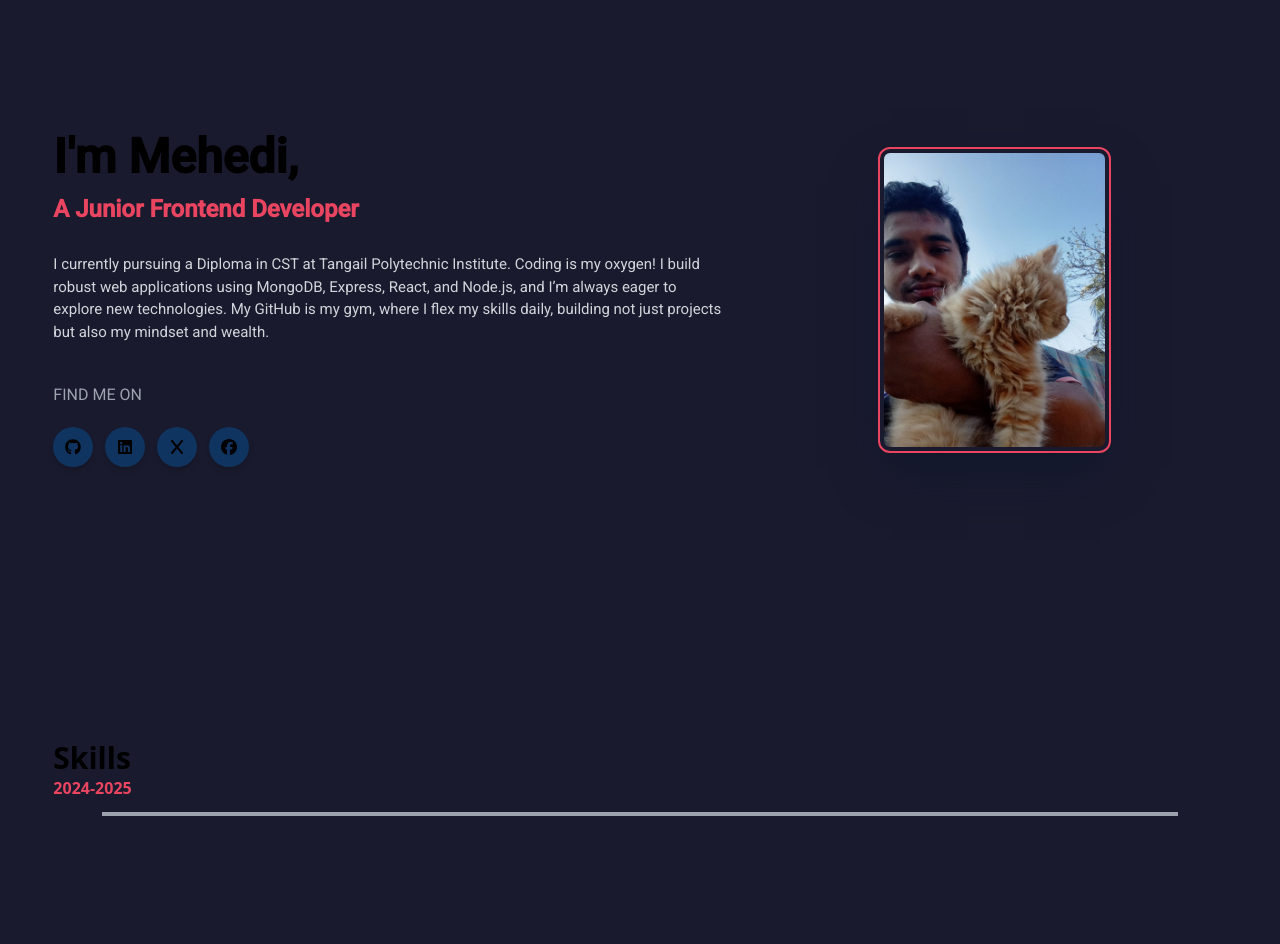
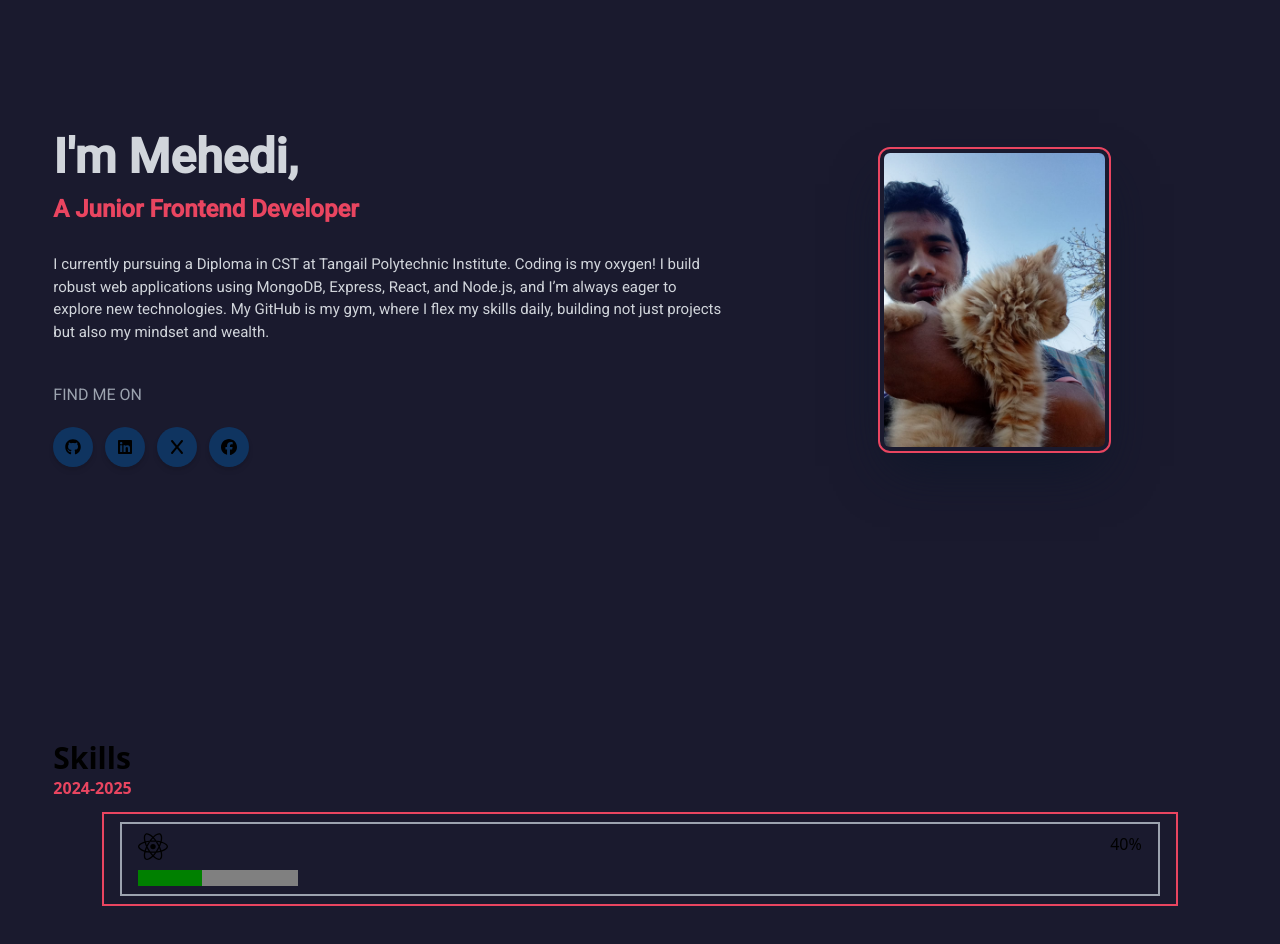
Before and after one commit to mehediScriptDev/personal-portfolio, a React (Vite) app: page / in a window 1280 px wide. Shown: the part 160-1104 px from the top of the page. Built offline with nearby package versions, Linux system fonts and the light colour scheme.

Commit message:
skill section start

```diff
--- a/package.json
+++ b/package.json
@@ -13,6 +13,7 @@
     "@react-icons/all-files": "^4.1.0",
     "@tailwindcss/vite": "^4.1.4",
     "animate.css": "^4.1.1",
+    "framer-motion": "^12.9.2",
     "localforage": "^1.10.0",
     "match-sorter": "^8.0.0",
     "react": "^19.0.0",
--- a/src/Components/Hero.jsx
+++ b/src/Components/Hero.jsx
@@ -9,7 +9,7 @@ const Hero = () => {
   return (
     <section className="grid md:grid-cols-10 min-h-screen grid-cols-1 gap-2  justify-center font-body items-center">
       <div className="col-span-6 max-w-2xl">
-        <h1 className="md:text-5xl text-3xl font-semibold">I'm Mehedi,</h1>
+        <h1 className="md:text-5xl text-3xl text-gray-300 font-semibold">I'm Mehedi,</h1>
         <p></p>
         <p className="text-highlight py-3 font-bold text-2xl lg:text-2xl md:text-3xl animate__animated animate__fadeInDown">A Junior Frontend Developer</p>
         <p className=" md:text-[15px] py-4 text-gray-300">I currently pursuing a Diploma in CST at Tangail Polytechnic Institute. Coding is my oxygen!  I build robust web applications using MongoDB, Express, React, and Node.js, and I’m always eager to explore new technologies. My GitHub is my gym, where I flex my skills daily, building not just projects but also my mindset and wealth.</p>
@@ -17,16 +17,16 @@ const Hero = () => {
       <div className="mt-6">
         <p className="text-gray-400">FIND ME ON</p>
       <div className="flex gap-2 md:gap-3 mt-5">
-        <Link to="https://github.com/mehediScriptDev" target="_blank" className="bg-littlebg shadow-md px-3 py-3 rounded-full"><FaGithub></FaGithub></Link>
-        <Link to="https://www.linkedin.com/in/mehedi-mehedi-09a088349?utm_source=share&utm_campaign=share_via&utm_content=profile&utm_medium=android_app" target="_blank" className="bg-littlebg shadow-md px-3 py-3 rounded-full"><FaLinkedin></FaLinkedin></Link>
-        <Link to="https://x.com/mehediscript_x" target="_blank" className="bg-littlebg shadow-md px-3 py-3 rounded-full"><FaX></FaX></Link>
-        <Link to="https://www.facebook.com/mehediScript404" target="_blank"  className="bg-littlebg shadow-md px-3 py-3 rounded-full"><FaFacebook></FaFacebook></Link>
+        <Link to="https://github.com/mehediScriptDev" target="_blank" className="bg-littlebg hover:text-black duration-200 shadow-md px-3 py-3 rounded-full"><FaGithub></FaGithub></Link>
+        <Link to="https://www.linkedin.com/in/mehedi-mehedi-09a088349?utm_source=share&utm_campaign=share_via&utm_content=profile&utm_medium=android_app" target="_blank" className="bg-littlebg hover:text-black duration-200 shadow-md px-3 py-3 rounded-full"><FaLinkedin></FaLinkedin></Link>
+        <Link to="https://x.com/mehediscript_x" target="_blank" className="bg-littlebg hover:text-black duration-200 shadow-md px-3 py-3 rounded-full"><FaX></FaX></Link>
+        <Link to="https://www.facebook.com/mehediScript404" target="_blank"  className="bg-littlebg hover:text-black duration-200 shadow-md px-3 py-3 rounded-full"><FaFacebook></FaFacebook></Link>
       </div>
       </div>
       </div>
-      <div className="col-span-1 md:col-span-4 flex justify-center items-center">
+      <div className="col-span-1 md:col-span-4 flex justify-center items-center animate__animated animate__fadeIn animate__delay-1s">
         <img
-          className="lg:w-2/4 w-2/4 mx-auto rounded-xl p-1 border-2 border-highlight shadow-2xl shadow-slate-900"
+          className="lg:w-2/4 w-2/4 mx-auto rounded-xl hover:border-white p-1 border-2 border-highlight shadow-2xl shadow-slate-900"
           src={profile}
           alt="mehedi"
         />
--- a/src/Components/Skills.jsx
+++ b/src/Components/Skills.jsx
@@ -1,12 +1,21 @@
+import { motion } from "framer-motion";
+import { GrReactjs } from "react-icons/gr";
 
 const Skills = () => {
   return (
     <section className="min-h-screen mt-10">
       <h1 className="text-left text-3xl font-bold">Skills</h1>
       <p className="text-highlight font-bold">2024-2025</p>
-            <div className="w-11/12 mx-auto border-2 border-gray-400 mt-3">
+      <div className="w-11/12 mx-auto border-2 border-highlight mt-3">
 
+       <div className="flex flex-col px-4 py-2 gap-y-2 border-gray-400 border-2 mx-4 my-2">
 
+       <div className="flex justify-between ">
+       <GrReactjs className="text-3xl"></GrReactjs> <p >40%</p>
+       </div>
+       <progress className="progress progress-highlight text-highlight " value={40} max="100"></progress>
+
+       </div>
       </div>
     </section>
   );
```
Also changed, not shown: 1 other file (tests, documents, lock files or other folders). Lines whose indentation alone changed are shown as unchanged.
